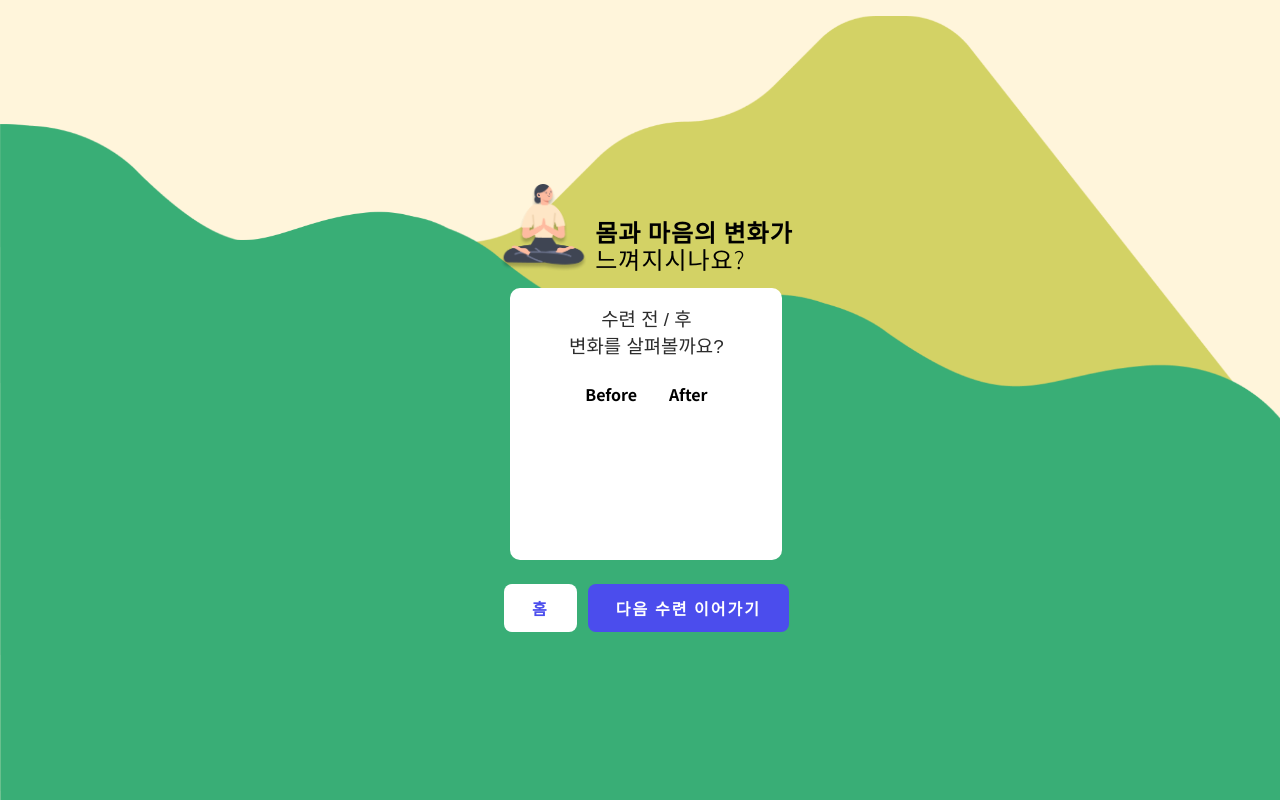
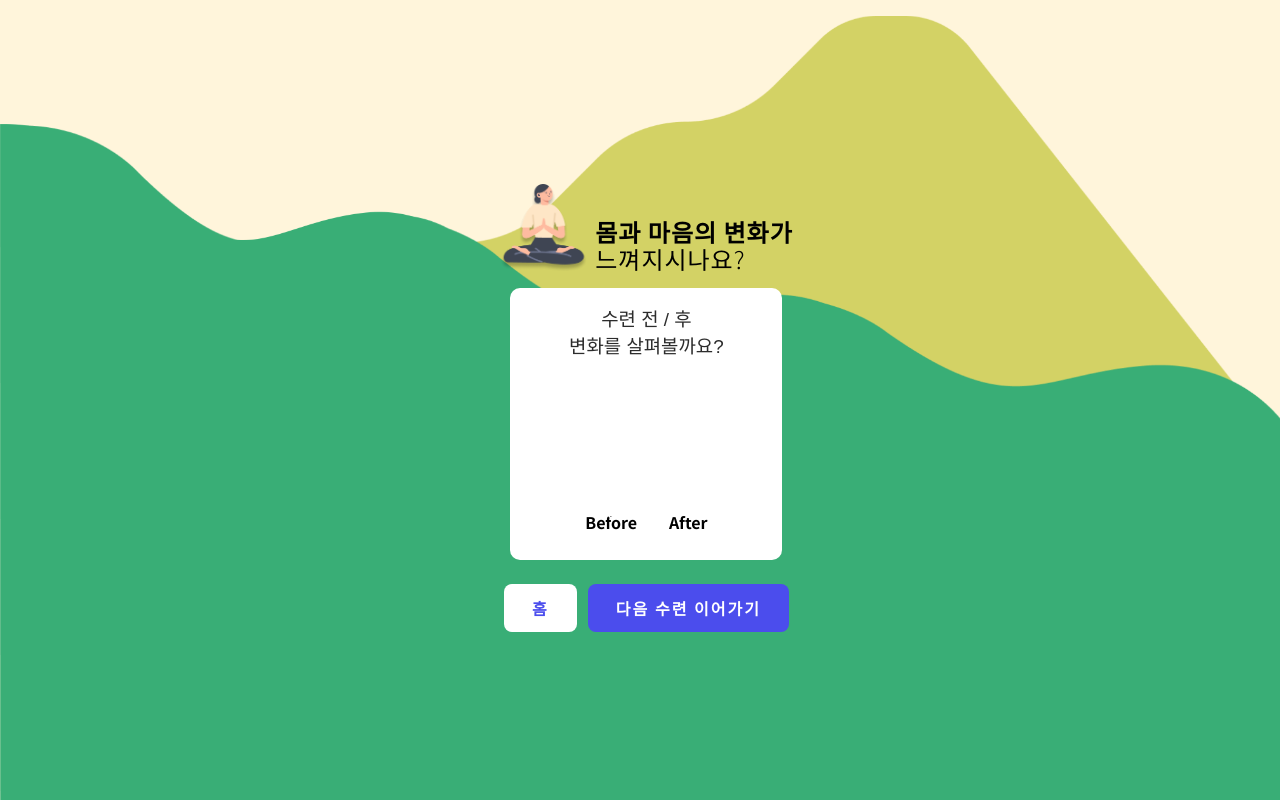
Before and after one commit to mmyeon/yogalim, a React (Create React App) app: page /practice/1/1/review in a window 1280 px wide. Built offline with nearby package versions, Linux system fonts and the light colour scheme; a web font is replaced by a local one.

Commit message:
[feat] 통증 변화 애니메이션 추가

```diff
--- a/src/routes/Review.js
+++ b/src/routes/Review.js
@@ -11,32 +11,56 @@ import {
   useSetPainScoreBefore,
 } from "../record";
 import Layout from "../components/Layout";
-import styled from "styled-components";
+import styled, { keyframes } from "styled-components";
 import { FONT_WEIGHT } from "../styles/constant";
+
+const barMove = keyframes`
+\ 0% {
+  height:0%;
+}
+
+\ 100% {
+  height:100%;
+}
+`;
 
 const ScoreContainer = styled.div`
   display: flex;
   justify-content: center;
   align-items: flex-end;
+  position: absolute;
+  left: 50%;
+  bottom: 14%;
+  transform: translateX(-50%);
+  height: 130px;
 
   > .score {
     margin: 0 1em;
-    margin-top: 1.5em;
     display: flex;
     flex-direction: column;
     justify-content: center;
     align-items: center;
+    height: 0em;
 
-    > .bar {
+    > .bar-name {
+      font-weight: ${FONT_WEIGHT.semiBold};
+    }
+  }
+`;
+
+const Bar = styled.div`
+  position: absolute;
+  bottom: 1.5em;
   border-radius: 5px;
   width: 3em;
-      height: 0px;
+  max-height: ${(props) => props.height};
   display: flex;
   justify-content: center;
   align-items: flex-start;
   color: white;
   font-size: 0.8em;
   font-weight: ${FONT_WEIGHT.semiBold};
+  animation: ${barMove} 1.5s forwards linear;
 
   &.before {
     background: ${COLORS.amber};
@@ -44,12 +68,6 @@ const ScoreContainer = styled.div`
 
   &.after {
     background: ${COLORS.red};
-      }
-    }
-
-    > .bar-name {
-      font-weight: ${FONT_WEIGHT.semiBold};
-    }
   }
 `;
 
@@ -81,22 +99,16 @@ const Review = () => {
             body={
               <ScoreContainer>
                 <div className="score">
-                  <div
-                    className="bar before"
-                    style={{ height: `${painScoreBefore * 10}px` }}
-                  >
+                  <Bar className="before" height={`${painScoreBefore * 14}px`}>
                     {painScoreBefore}
-                  </div>
+                  </Bar>
                   <span className="bar-name">Before</span>
                 </div>
 
                 <div className="score">
-                  <div
-                    className="bar after"
-                    style={{ height: `${painScoreAfter * 10}px` }}
-                  >
+                  <Bar className="after" height={`${painScoreAfter * 14}px`}>
                     {painScoreAfter}
-                  </div>
+                  </Bar>
                   <span className="bar-name">After</span>
                 </div>
               </ScoreContainer>
@@ -113,6 +125,7 @@ const Review = () => {
                 text="홈"
               />
             </Link>
+
             <Link to={`/practice/${body}`}>
               <Button
                 backgroundColor={`${COLORS.iris}`}
```
Lines whose indentation alone changed are shown as unchanged.
